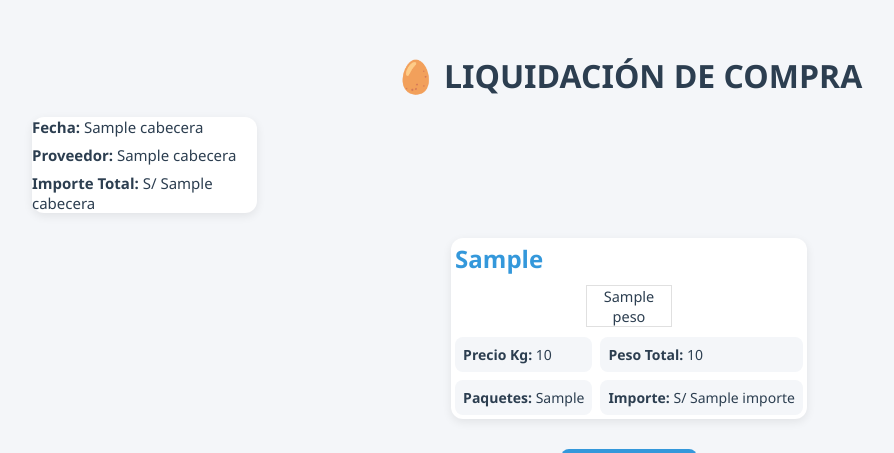
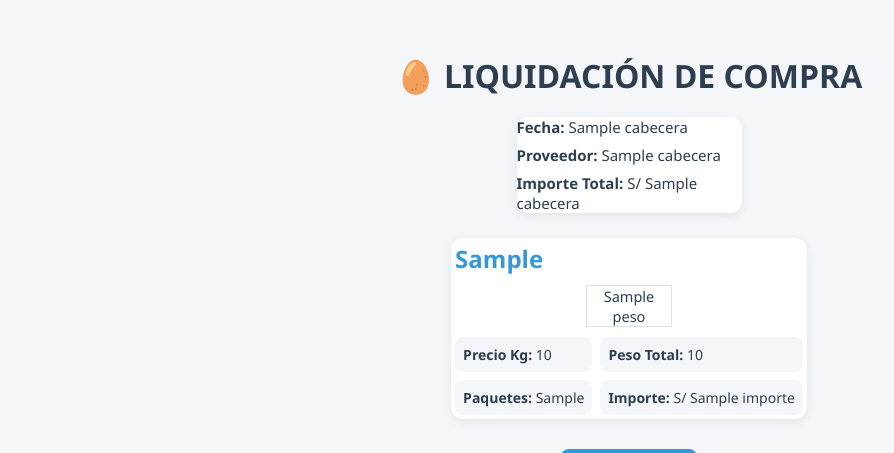
Before and after one commit to RodrigoLZ0608/FacturacionHuevos, a Flask app: template templates/ver_liquidacion.html in a window 1280 px wide. Shown: the top 453 px of the page, without its empty margins (11-905 px from the left). Run offline with Flask 3, Linux system fonts and the light colour scheme; the template is opened without the code that fills it: most values are stand-ins (such as "Sample title", 1, 10 or a date in 2020); some libraries are stand-ins or nearby versions.

```diff
--- a/templates/ver_liquidacion.html
+++ b/templates/ver_liquidacion.html
@@ -24,7 +24,7 @@ h1{
     max-width:225px;
     margin:auto;
     background:white;
-    margin:0 10px 0 10px;
+    margin:auto;
     border-radius:12px;
     box-shadow:0 3px 10px rgba(0,0,0,0.08);
     margin-bottom:20px;
@@ -116,7 +116,7 @@ button:hover{
 .contenedor-detalles{
     display:flex;
     flex-wrap:wrap;
-    gap:15px;
+    gap:4px;
     justify-content:center;
 }
 
```
